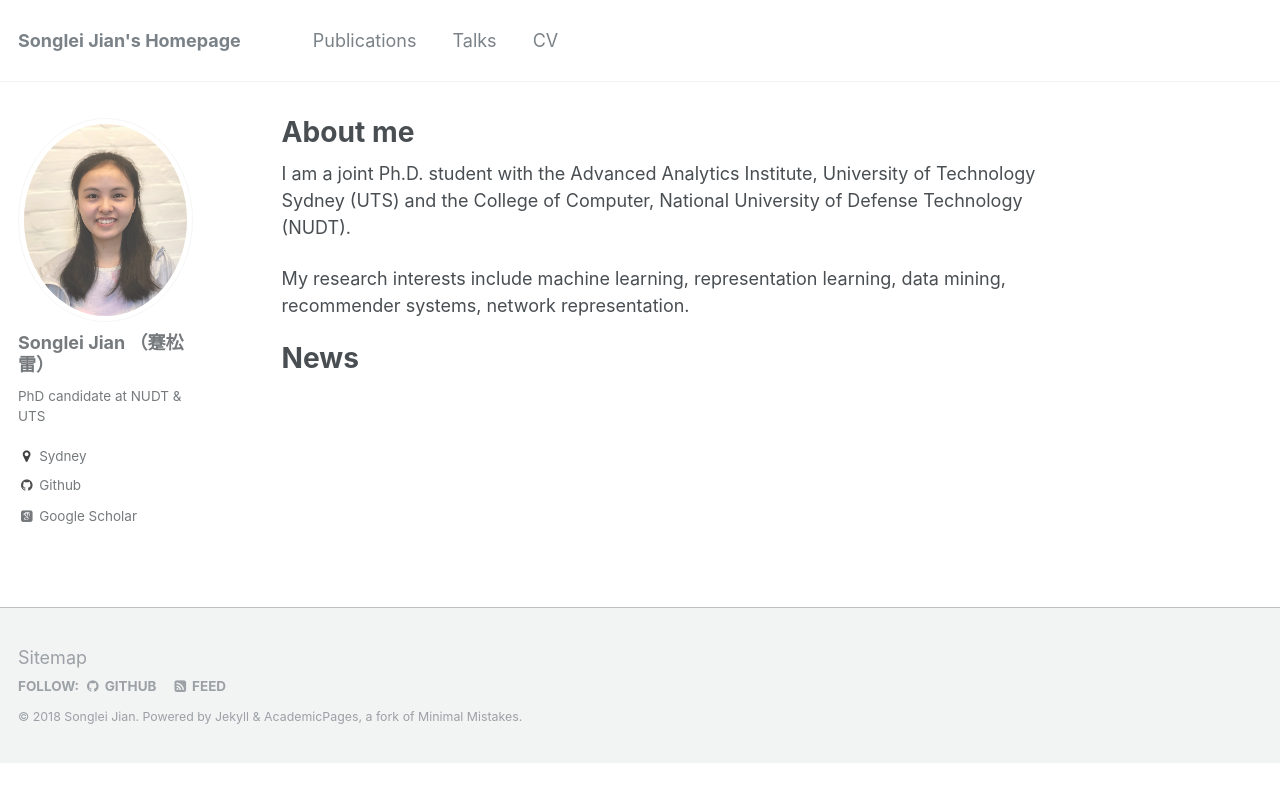
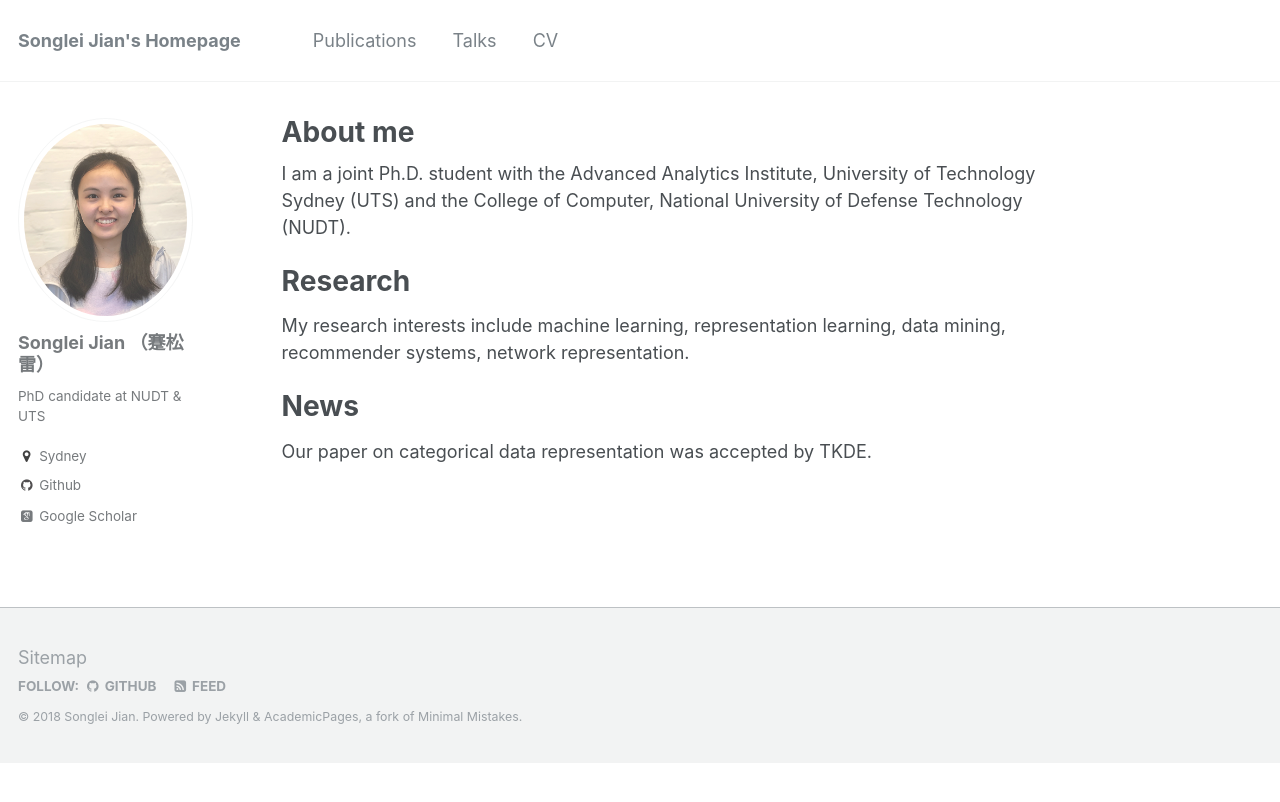
Before and after one commit to jiansonglei/jiansonglei.github.io, a Jekyll site: the page built from _pages/about.md, in a window 1280 px wide. Shown: the top 802 px of the page. Built offline with Jekyll 4.4.1, drawn with Linux system fonts in a browser that asks for light colours; some web fonts are replaced.

Commit message:
add news

```diff
--- a/_pages/about.md
+++ b/_pages/about.md
@@ -10,7 +10,11 @@ redirect_from:
 
 I am a joint Ph.D. student with the Advanced Analytics Institute, University of Technology Sydney (UTS) and the College of Computer, National University of Defense Technology (NUDT).
 
+Research
+========
+
 My research interests include machine learning, representation learning, data mining, recommender systems, network representation.
 
 News
 ====
+Our paper on categorical data representation was accepted by TKDE.
```
Also changed, not shown: 1 other file.
